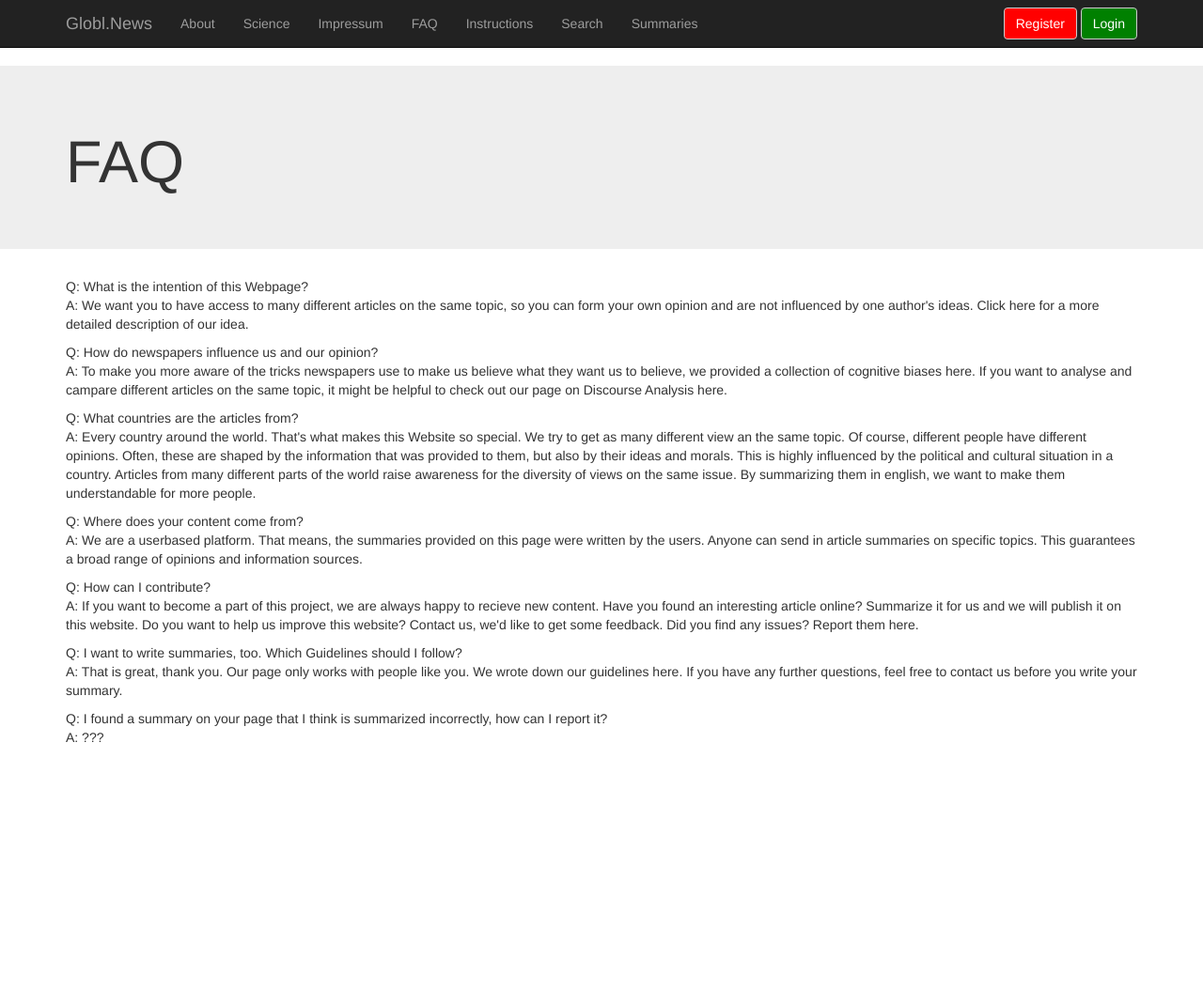
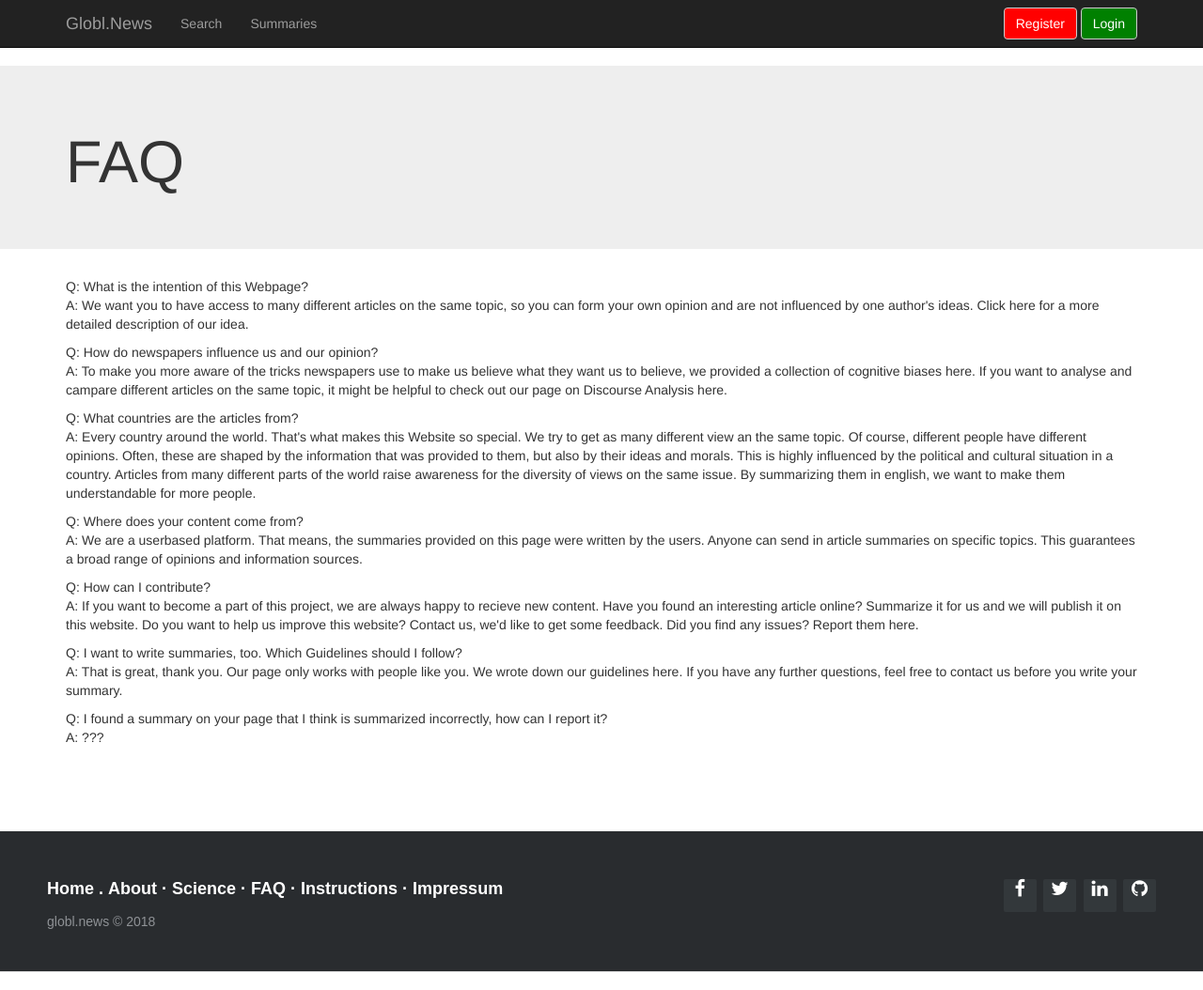
Before and after one commit to k-sokolov/globl_news, a Django app: page /faq in a window 1280 px wide. Shown: the whole page at 94% size. Before the commit the page ends 790 px from the top, so only its background shows below. Run offline with Django 3.2, Linux system fonts and the light colour scheme; some libraries are stand-ins or nearby versions.

Commit message:
added footer
Footer was added and the corresponding nav-bar elements were removed

```diff
--- a/globlnews/static/css/custom.css
+++ b/globlnews/static/css/custom.css
@@ -12,6 +12,9 @@
     background-color: grey;
 }
 
+/* CSS for the overview-page
+-------------------------------------------------------------------------------
+*/
 .overview_container {
     position: relative;
     text-align: center;
@@ -61,3 +64,92 @@
 .result {
     color: black;
     font-size: 2rem;
+}
+/*CSS for the footer
+-----------------------------------------------------------------------
+*/
+
+footer{
+	position: fixed;
+	bottom: 0;
+}
+
+@media (max-height:800px){
+	footer { position: static; }
+	header { padding-top:40px; }
+}
+
+.footer-distributed{
+	background-color: #292c2f;
+	box-shadow: 0 1px 1px 0 rgba(0, 0, 0, 0.12);
+	box-sizing: border-box;
+	width: 100%;
+	text-align: left;
+	font: normal 16px sans-serif;
+
+	padding: 45px 50px;
+	margin-top: 80px;
+}
+
+.footer-distributed .footer-left p{
+	color:  #8f9296;
+	font-size: 14px;
+	margin: 0;
+}
+
+/* Footer links */
+
+.footer-distributed p.footer-links{
+	font-size:18px;
+	font-weight: bold;
+	color:  #ffffff;
+	margin: 0 0 10px;
+	padding: 0;
+}
+
+.footer-distributed p.footer-links a{
+	display:inline-block;
+	line-height: 1.8;
+	text-decoration: none;
+	color:  inherit;
+}
+
+.footer-distributed .footer-right{
+	float: right;
+	margin-top: 6px;
+	max-width: 180px;
+}
+
+.footer-distributed .footer-right a{
+	display: inline-block;
+	width: 35px;
+	height: 35px;
+	background-color:  #33383b;
+	border-radius: 2px;
+
+	font-size: 20px;
+	color: #ffffff;
+	text-align: center;
+	line-height: 35px;
+
+	margin-left: 3px;
+}
+
+/* If you don't want the footer to be responsive, remove these media queries */
+
+@media (max-width: 600px) {
+
+	.footer-distributed .footer-left,
+	.footer-distributed .footer-right{
+		text-align: center;
+		}
+
+	.footer-distributed .footer-right{
+		float: none;
+		margin: 0 auto 20px;
+	}
+
+	.footer-distributed .footer-left p.footer-links{
+		line-height: 1.8;
+	}
+}
--- a/globlnews/templates/_layouts/base.html
+++ b/globlnews/templates/_layouts/base.html
@@ -4,6 +4,7 @@
 <head>
     <title>{% block title %}Globl.News{% endblock title%}</title>
     <link rel="stylesheet" href="https://maxcdn.bootstrapcdn.com/bootstrap/3.3.7/css/bootstrap.min.css">
+	<link rel="stylesheet" href="http://maxcdn.bootstrapcdn.com/font-awesome/4.2.0/css/font-awesome.min.css">
 
 	<style>
         body {
@@ -16,29 +17,16 @@
     </style>
     {% block css %}
 	<link rel="stylesheet" href="{% static 'css/custom.css' %}" type="text/css" />
+	<link rel="stylesheet" href=""
     {% endblock css %}
 </head>
 <body>
     <div class="navbar navbar-inverse navbar-fixed-top">
         <div class="container">
-            <!--<div class="navbar-header">
-                <!--<button type="button" class="navbare-toggle">
-                    <span class="sr-only">Toggle navigation</span>
-                    <span class="icon-bar"></span>
-                    <span class="icon-bar"></span>
-                    <span class="icon-bar"></span>
-                </button>
-                <a class="navbar-brand" href="#">Globl.News</a>
-            </div>-->
             <div class="navbar-collapse collapse">
 
 				<ul class="nav navbar-nav">
 				  <li ><a  class="navbar-brand" href="/#">Globl.News</a></li>
-				  <li><a href="/projectinformation">About</a></li>
-				  <li><a href="/science">Science</a></li>
-				  <li><a href="/imprint">Impressum</a></li>
-          <li><a href="/faq">FAQ</a></li>
-				  <li><a href="/instructions">Instructions</a></li>
 				  <li><a href="/summaries/search">Search</a></li>
 				  <li><a href="/summaries/overview">Summaries</a></li>
 				{% if user.is_authenticated %}
@@ -70,6 +58,37 @@
     <div class="container">
         {% block content %}{% endblock content %}
     </div>
+	<footer class="footer-distributed">
+
+			<div class="footer-right">
+
+				<a href="#"><i class="fa fa-facebook"></i></a>
+				<a href="#"><i class="fa fa-twitter"></i></a>
+				<a href="#"><i class="fa fa-linkedin"></i></a>
+				<a href="#"><i class="fa fa-github"></i></a>
+
+			</div>
+
+			<div class="footer-left">
+
+				<p class="footer-links">
+					<a href="">Home</a>
+					.
+					<a href="/projectinformation">About</a>
+					·
+					<a href="/science">Science</a>
+					·
+					<a href="/faq">FAQ</a>
+					·
+					<a href="/instructions">Instructions</a>
+					·
+					<a href="/imprint">Impressum</a>
+				</p>
+
+				<p>globl.news &copy; 2018</p>
+			</div>
+
+	</footer>
     <script src="https://ajax.googleapis.com/ajax/libs/jquery/3.2.0/jquery.min.js"></script>
     {% block js %}{% endblock js %}
 </body>
```
